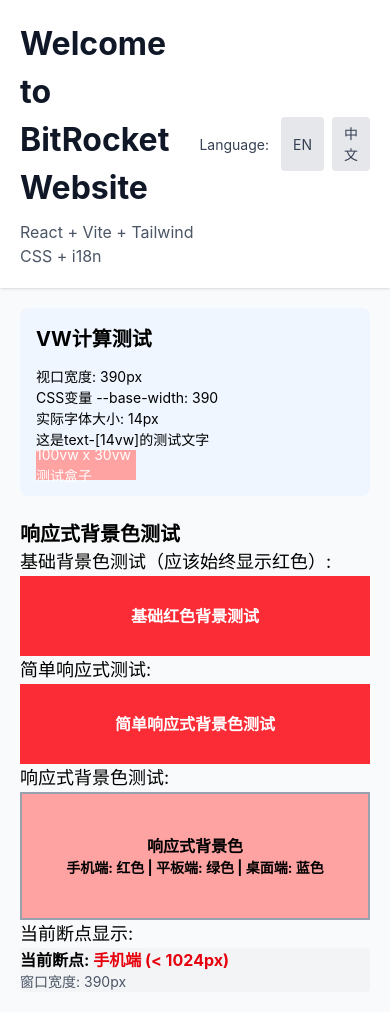
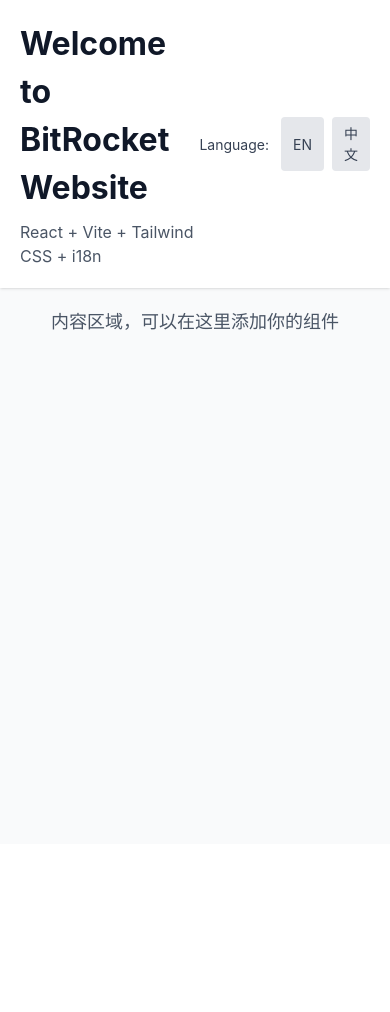
Before and after one commit to SunburstMeoga/bitrocket-website, a React (Vite) app: page / in a window 390 px wide. After the commit the page ends 844 px from the top, so only its background shows below. Built offline with nearby package versions, Linux system fonts and the light colour scheme.

Commit message:
refactor: 删除测试文件和组件
- 删除test-vw.html测试页面
- 删除ResponsiveDemo.jsx测试组件
- 删除VwTest.jsx测试组件
- 简化App.jsx，移除测试相关代码
- 保留LanguageSwitcher.jsx功能组件
- 添加内容占位符区域

```diff
--- a/src/App.jsx
+++ b/src/App.jsx
@@ -1,26 +1,9 @@
-import React, { useEffect } from 'react'
+import React from 'react'
 import { useTranslation } from 'react-i18next'
 import LanguageSwitcher from './components/LanguageSwitcher'
-import ResponsiveDemo from './components/ResponsiveDemo'
-import VwTest from './components/VwTest'
 
 function App() {
   const { t } = useTranslation()
-
-  useEffect(() => {
-    const updateBaseWidth = () => {
-      const baseWidth = getComputedStyle(document.documentElement).getPropertyValue('--base-width')
-      const display = document.getElementById('base-width-display')
-      if (display) {
-        display.textContent = baseWidth || '未设置'
-      }
-    }
-
-    updateBaseWidth()
-    window.addEventListener('resize', updateBaseWidth)
-
-    return () => window.removeEventListener('resize', updateBaseWidth)
-  }, [])
 
   return (
     <div className="min-h-screen bg-gray-50">
@@ -41,8 +24,12 @@
 
       {/* 主要内容 */}
       <main className="max-w-7xl mx-auto p-[20vw]">
-        <VwTest />
-        <ResponsiveDemo />
+        {/* 这里可以添加你的主要内容 */}
+        <div className="text-center py-[40vw]">
+          <p className="text-[18vw] text-gray-600">
+            {t('content_placeholder', '内容区域，可以在这里添加你的组件')}
+          </p>
+        </div>
       </main>
     </div>
   )
--- a/src/components/ResponsiveDemo.jsx
+++ /dev/null
@@ -1,71 +0,0 @@
-import React, { useEffect, useState } from 'react'
-import { useTranslation } from 'react-i18next'
-
-const ResponsiveDemo = () => {
-  const { t } = useTranslation()
-  const [windowWidth, setWindowWidth] = useState(window.innerWidth)
-
-  useEffect(() => {
-    const updateWidth = () => {
-      const newWidth = window.innerWidth
-      setWindowWidth(newWidth)
-    }
-
-    updateWidth()
-    window.addEventListener('resize', updateWidth)
-    return () => window.removeEventListener('resize', updateWidth)
-  }, [])
-
-  return (
-    <div className="mb-8">
-      <h2 className="text-xl font-bold mb-4">响应式背景色测试</h2>
-
-      {/* 基础背景色测试 */}
-      <div className="mb-4">
-        <h3 className="text-lg mb-2">基础背景色测试（应该始终显示红色）:</h3>
-        <div className="w-full h-20 bg-red-500 flex items-center justify-center text-white font-bold">
-          基础红色背景测试
-        </div>
-      </div>
-
-      {/* 简单响应式测试 */}
-      <div className="mb-4">
-        <h3 className="text-lg mb-2">简单响应式测试:</h3>
-        <div className="w-full h-20 bg-red-500 lg:bg-green-500 xl:bg-blue-500 flex items-center justify-center text-white font-bold">
-          简单响应式背景色测试
-        </div>
-      </div>
-
-      {/* 响应式背景色测试 */}
-      <div className="mb-4">
-        <h3 className="text-lg mb-2">响应式背景色测试:</h3>
-        <div className="w-full h-32 bg-red-300 lg:bg-green-300 xl:bg-blue-300 flex items-center justify-center text-black font-bold border-2 border-gray-400">
-          <div className="text-center">
-            <div>响应式背景色</div>
-            <div className="text-sm mt-1">
-              手机端: 红色 | 平板端: 绿色 | 桌面端: 蓝色
-            </div>
-          </div>
-        </div>
-      </div>
-
-      {/* 断点显示测试 */}
-      <div className="mb-4">
-        <h3 className="text-lg mb-2">当前断点显示:</h3>
-        <div className="p-4 bg-gray-100 rounded">
-          <p className="font-bold">
-            当前断点:
-            <span className="text-red-600 xl:hidden lg:hidden"> 手机端 (&lt; 1024px)</span>
-            <span className="text-green-600 hidden lg:inline xl:hidden"> 平板端 (1024px - 1279px)</span>
-            <span className="text-blue-600 hidden xl:inline"> 桌面端 (≥ 1280px)</span>
-          </p>
-          <p className="text-sm text-gray-600 mt-2">
-            窗口宽度: {windowWidth}px
-          </p>
-        </div>
-      </div>
-    </div>
-  )
-}
-
-export default ResponsiveDemo
--- a/src/components/VwTest.jsx
+++ /dev/null
@@ -1,55 +0,0 @@
-import React, { useEffect, useState } from 'react'
-
-const VwTest = () => {
-  const [info, setInfo] = useState({
-    viewportWidth: 0,
-    baseWidth: '',
-    actualFontSize: ''
-  })
-
-  useEffect(() => {
-    const updateInfo = () => {
-      const viewportWidth = window.innerWidth
-      const baseWidth = getComputedStyle(document.documentElement).getPropertyValue('--base-width')
-      const testElement = document.querySelector('.test-14vw')
-      const actualFontSize = testElement ? getComputedStyle(testElement).fontSize : ''
-
-      setInfo({
-        viewportWidth,
-        baseWidth: baseWidth || '未设置',
-        actualFontSize
-      })
-
-      console.log('视口宽度:', viewportWidth)
-      console.log('基准宽度:', baseWidth)
-      console.log('实际字体大小:', actualFontSize)
-
-      if (baseWidth) {
-        const expectedSize = (14 * viewportWidth) / parseFloat(baseWidth)
-        console.log('期望字体大小:', expectedSize + 'px')
-      }
-    }
-
-    updateInfo()
-    window.addEventListener('resize', updateInfo)
-
-    return () => window.removeEventListener('resize', updateInfo)
-  }, [])
-
-  return (
-    <div className="p-[16vw] bg-blue-50 rounded-[8vw] mb-[24vw]">
-      <h3 className="text-[20vw] font-bold mb-[12vw]">VW计算测试</h3>
-      <div className="space-y-[8vw] text-[14vw]">
-        <p>视口宽度: {info.viewportWidth}px</p>
-        <p>CSS变量 --base-width: {info.baseWidth}</p>
-        <p>实际字体大小: {info.actualFontSize}</p>
-        <p className="test-14vw">这是text-[14vw]的测试文字</p>
-        <div className="w-[100vw] h-[30vw] bg-red-300 flex items-center justify-center text-white">
-          100vw x 30vw 测试盒子
-        </div>
-      </div>
-    </div>
-  )
-}
-
-export default VwTest
--- a/test-vw.html
+++ /dev/null
@@ -1,67 +0,0 @@
-<!DOCTYPE html>
-<html lang="en">
-<head>
-    <meta charset="UTF-8">
-    <meta name="viewport" content="width=device-width, initial-scale=1.0">
-    <title>VW Test</title>
-    <style>
-        :root {
-            --base-width: 390;
-        }
-
-        @media (min-width: 1024px) {
-            :root {
-                --base-width: 1024;
-            }
-        }
-
-        @media (min-width: 1280px) {
-            :root {
-                --base-width: 1280;
-            }
-        }
-
-        .test-14vw {
-            font-size: calc(14 * 100vw / var(--base-width));
-        }
-
-        .test-100vw {
-            width: calc(100 * 100vw / var(--base-width));
-            height: calc(50 * 100vw / var(--base-width));
-            background: red;
-        }
-
-        body {
-            font-family: Arial, sans-serif;
-            padding: 20px;
-        }
-    </style>
-</head>
-<body>
-    <h1>VW计算测试</h1>
-    <p>当前视口宽度: <span id="viewport-width"></span>px</p>
-    <p>当前基准宽度: <span id="base-width"></span>px</p>
-    <p class="test-14vw">这是14vw的文字，应该等于14px在设计稿基准下</p>
-    <div class="test-100vw">100vw x 50vw的盒子</div>
-
-    <script>
-        function updateInfo() {
-            const viewportWidth = window.innerWidth;
-            const baseWidth = getComputedStyle(document.documentElement).getPropertyValue('--base-width');
-
-            document.getElementById('viewport-width').textContent = viewportWidth;
-            document.getElementById('base-width').textContent = baseWidth;
-
-            // 计算实际的px值
-            const expectedFontSize = (14 * viewportWidth) / parseFloat(baseWidth);
-            console.log(`14vw应该是: ${expectedFontSize}px`);
-
-            const actualFontSize = getComputedStyle(document.querySelector('.test-14vw')).fontSize;
-            console.log(`实际字体大小: ${actualFontSize}`);
-        }
-
-        updateInfo();
-        window.addEventListener('resize', updateInfo);
-    </script>
-</body>
-</html>
```
